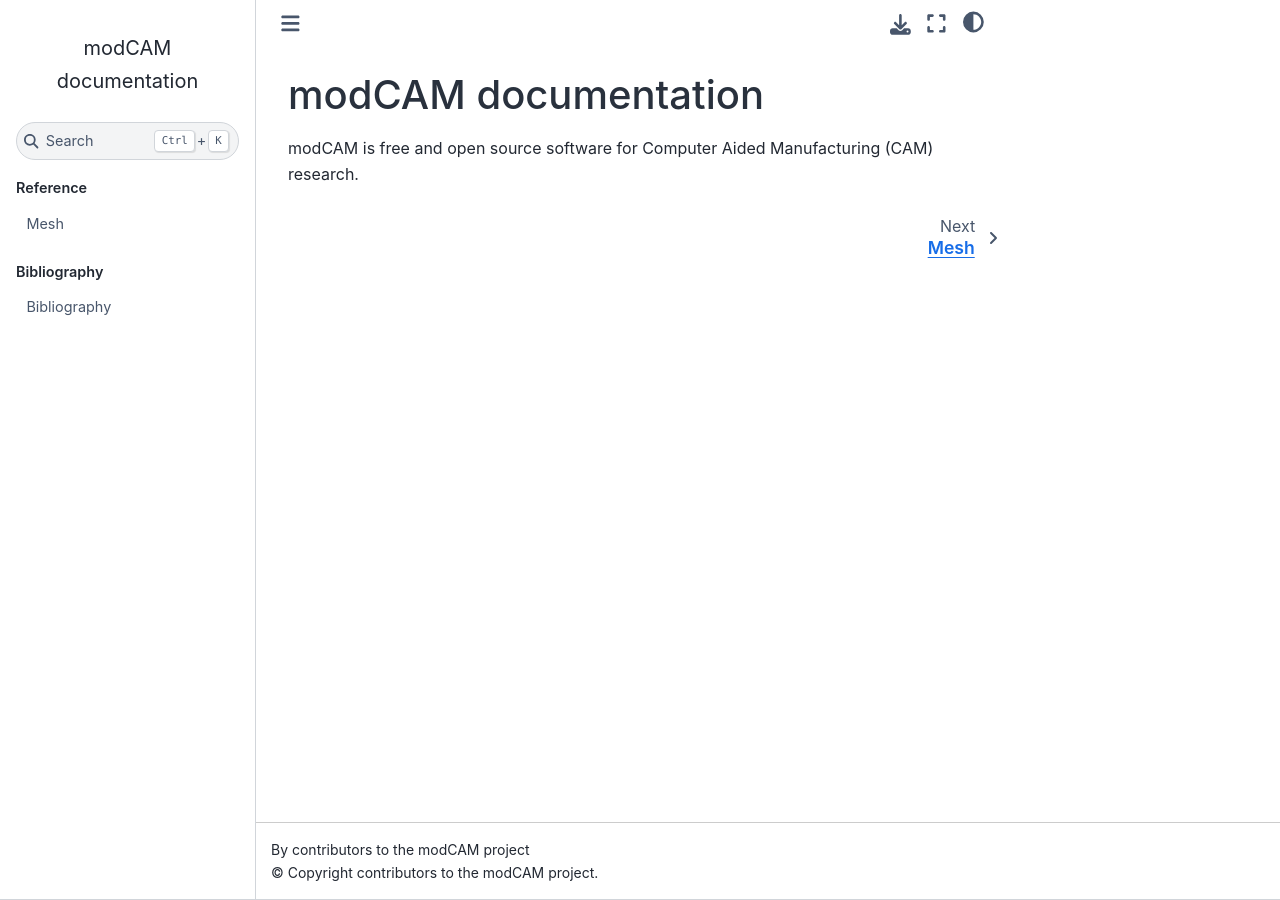
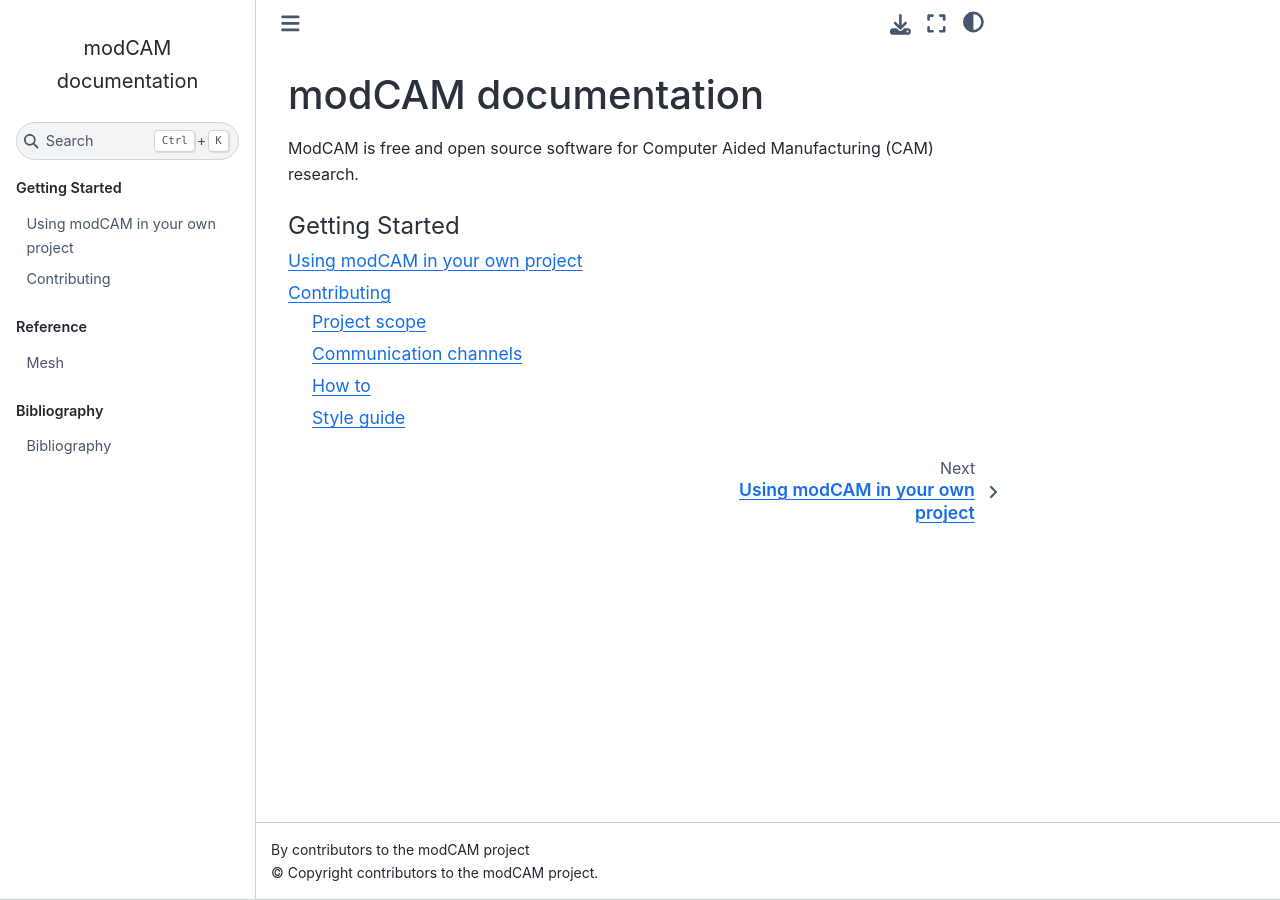
Before and after one commit to modCAM/modcam, a Sphinx documentation site: the page built from docs/index.rst, in a window 1280 px wide. Built offline with Sphinx 7.4.7 and the Sphinx Book theme 1.1.4, drawn with Linux system fonts in a browser that asks for light colours.

Commit message:
Add getting started section to docs
Now the documentation contains information on using modCAM in your own
project and how to contribute to modCAM.

```diff
--- /dev/null
+++ b/docs/getting-started.rst
@@ -0,0 +1,9 @@
+********************************
+Using modCAM in your own project
+********************************
+
+To use modCAM in your own project, see the `example project`_, which shows you how to build a CMake-based project that retrieves modCAM with `FetchContent`_.
+
+.. _example project: https://github.com/modCAM/cmake-example
+
+.. _FetchContent: https://cmake.org/cmake/help/latest/module/FetchContent.html
--- a/docs/index.rst
+++ b/docs/index.rst
@@ -2,13 +2,16 @@
 modCAM documentation
 ####################
 
-modCAM is free and open source software for Computer Aided Manufacturing (CAM)
+ModCAM is free and open source software for Computer Aided Manufacturing (CAM)
 research.
 
 
 .. toctree::
    :caption: Getting Started
    :maxdepth: 2
+
+   getting-started
+   CONTRIBUTING
 
 .. toctree::
    :caption: Reference
```
